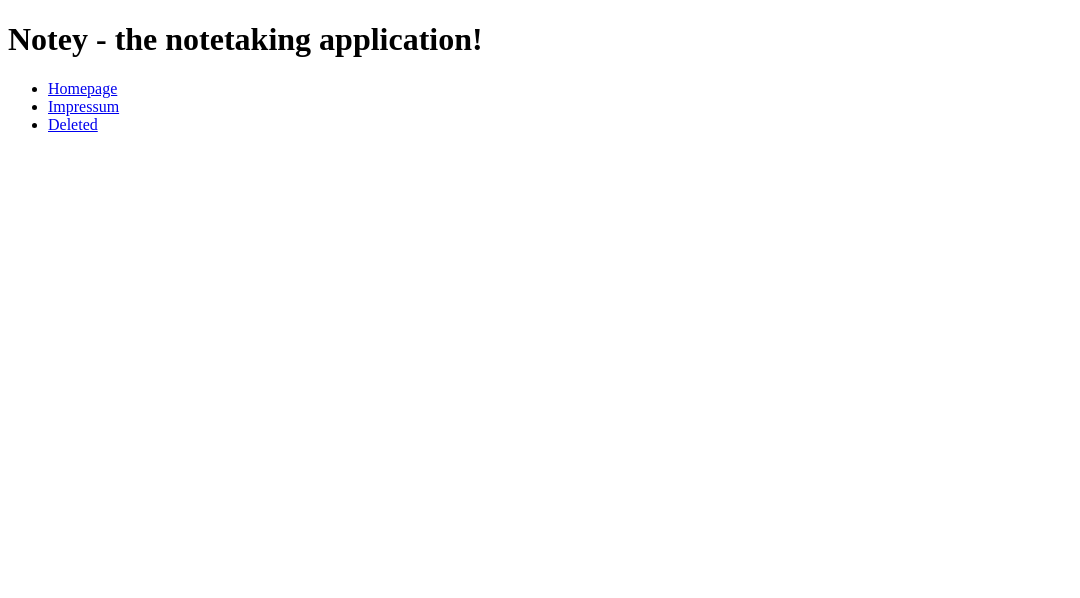
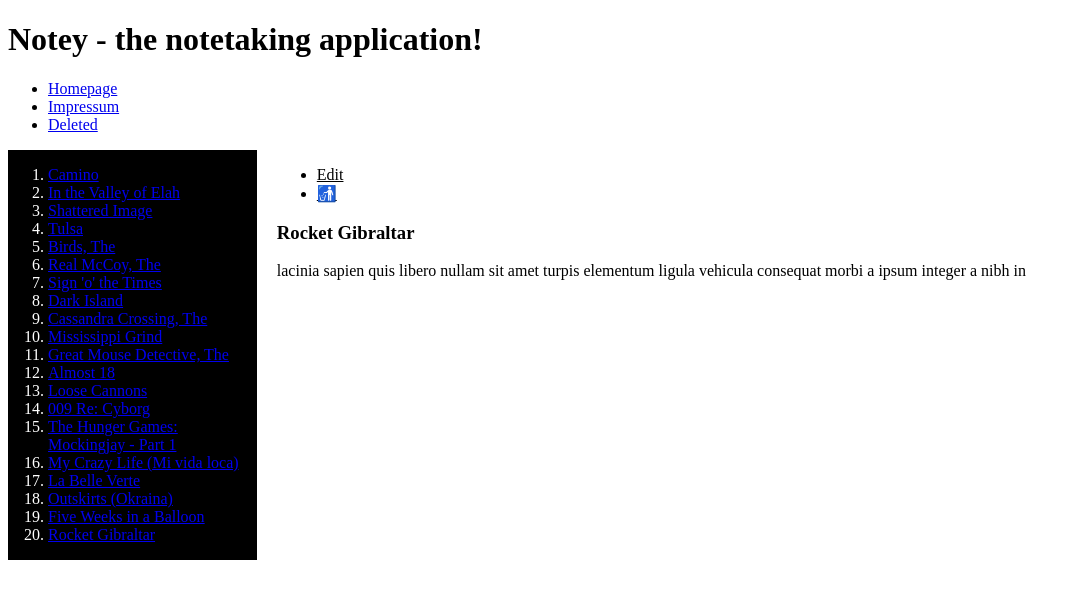
Before and after one commit to FBWE22-E08/spa-recap-router, a React (Create React App) app: page /note/084046df-d91a-4134-b031-9f446b7f5be5 in a window 1280 px wide. Shown: the top 598 px of the page, without its empty margins (0-1080 px from the left). Built offline with nearby package versions, Linux system fonts and the light colour scheme.

Commit message:
Added dynamic routing

```diff
--- a/src/App.js
+++ b/src/App.js
@@ -50,6 +50,15 @@ function App() {
               />
               <Route path="/impressum" element={<Impressum />} />
               <Route path="/deleted" element={<DeletedNotes />} />
+              <Route
+                path="/note/:noteId"
+                element={
+                  <div className={styles.container}>
+                    <NoteList />
+                    <NoteView />
+                  </div>
+                }
+              />
             </Routes>
           </BrowserRouter>
         </div>
--- a/src/components/NoteList/NoteList.jsx
+++ b/src/components/NoteList/NoteList.jsx
@@ -1,6 +1,7 @@
 import { NoteContext } from "../../contexts/NoteContext";
 import { ActiveNote } from "../../contexts/ActiveNote";
 import { useContext, useEffect, useState } from "react";
+import { Link } from "react-router-dom";
 
 // import CSS module
 import styles from "./NoteList.module.css";
@@ -24,8 +25,8 @@ export default function NoteList() {
     <div className={styles.container}>
       <ol>
         {notes.map((note) => (
-          <li key={note.id} onClick={() => handleNoteSelection(note.id)}>
-            {note.title}
+          <li>
+            <Link to={`/note/${note.id}`}>{note.title}</Link>
           </li>
         ))}
       </ol>
--- a/src/components/NoteView/NoteView.jsx
+++ b/src/components/NoteView/NoteView.jsx
@@ -1,6 +1,7 @@
 import { ActiveNote } from "../../contexts/ActiveNote";
 import { NoteContext } from "../../contexts/NoteContext";
-import { useContext, useState } from "react";
+import { useEffect, useContext, useState } from "react";
+import { useParams } from "react-router-dom";
 
 import styles from "./NoteView.module.css";
 
@@ -8,6 +9,16 @@ export default function NoteView() {
   const { activeNote, setActiveNote } = useContext(ActiveNote);
   const { notes, setNotes } = useContext(NoteContext);
   const [editMode, setEditMode] = useState(false);
+  const { noteId } = useParams();
+  const [note, setNote] = useState({ title: "", body: "" });
+
+  useEffect(() => {
+    const activeNote = notes.find((note) => note.id === noteId);
+
+    if (!activeNote) return;
+
+    setNote(activeNote);
+  }, [noteId]);
 
   const handleEditNoteBody = (newBodyText) => {
     const editedNoteIndex = notes.findIndex(
@@ -45,14 +56,14 @@ export default function NoteView() {
         <li onClick={() => setEditMode(!editMode)}>Edit</li>
         <li onClick={() => handleDeleteNote(activeNote.id)}>🚮</li>
       </ul>
-      <h3>{activeNote.title}</h3>
+      <h3>{note.title}</h3>
       {editMode ? (
         <textarea
           onChange={(event) => handleEditNoteBody(event.target.value)} // store in the state, all changes to textarea
-          defaultValue={activeNote.body}
+          defaultValue={note.body}
         />
       ) : (
-        <p>{activeNote.body}</p>
+        <p>{note.body}</p>
       )}
     </div>
   );
```
